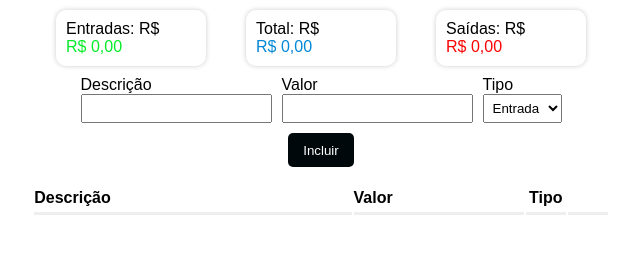
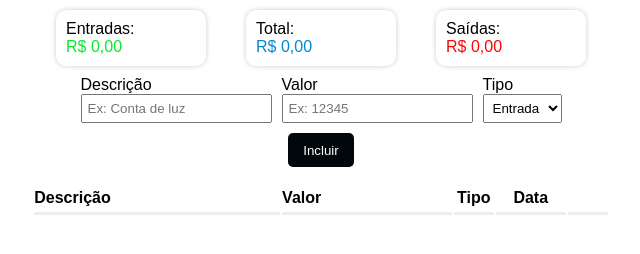
Before and after one commit to GustavoAndrade14/Sistema-de-controle-de-finan-as, a plain HTML site: page index.html in a window 1280 px wide. Shown: the whole page, without its empty margins (319-959 px from the left). Drawn offline with nearby package versions, Linux system fonts and the light colour scheme.

Commit message:
Update index.html

```diff
--- a/index.html
+++ b/index.html
@@ -12,26 +12,26 @@
     <main>
         <div class="resume">
             <div>
-                Entradas: R$
+                Entradas:
                 <span class="incomes">0.00</span>
             </div>
             <div>
-                Total: R$
-                <span class="total">0.00</span>
+                Total:
+                <span class="total">0,00</span>
             </div>
             <div>
-                Saídas: R$
+                Saídas:
                 <span class="expenses">0.00</span>
             </div>
         </div>
         <div class="newItem">
             <div class="divDesc">
                 <label for="desc">Descrição</label>
-                <input type="text" id="desc">
+                <input type="text" id="desc" placeholder="Ex: Conta de luz">
             </div>
             <div class="divAmount">
                 <label for="amount">Valor</label>
-                <input type="number" id="amount">
+                <input type="number" id="amount" placeholder="Ex: 12345">
             </div>
             <div class="divType">
                 <label for="type">Tipo</label>
@@ -49,6 +49,7 @@
                         <th>Descrição</th>
                         <th class="columnAmount">Valor</th>
                         <th class="columnType">Tipo</th>
+                        <th class="columnDate">Data</th>
                         <th class="columnAction"></th>
                     </tr>
                 </thead>
```
